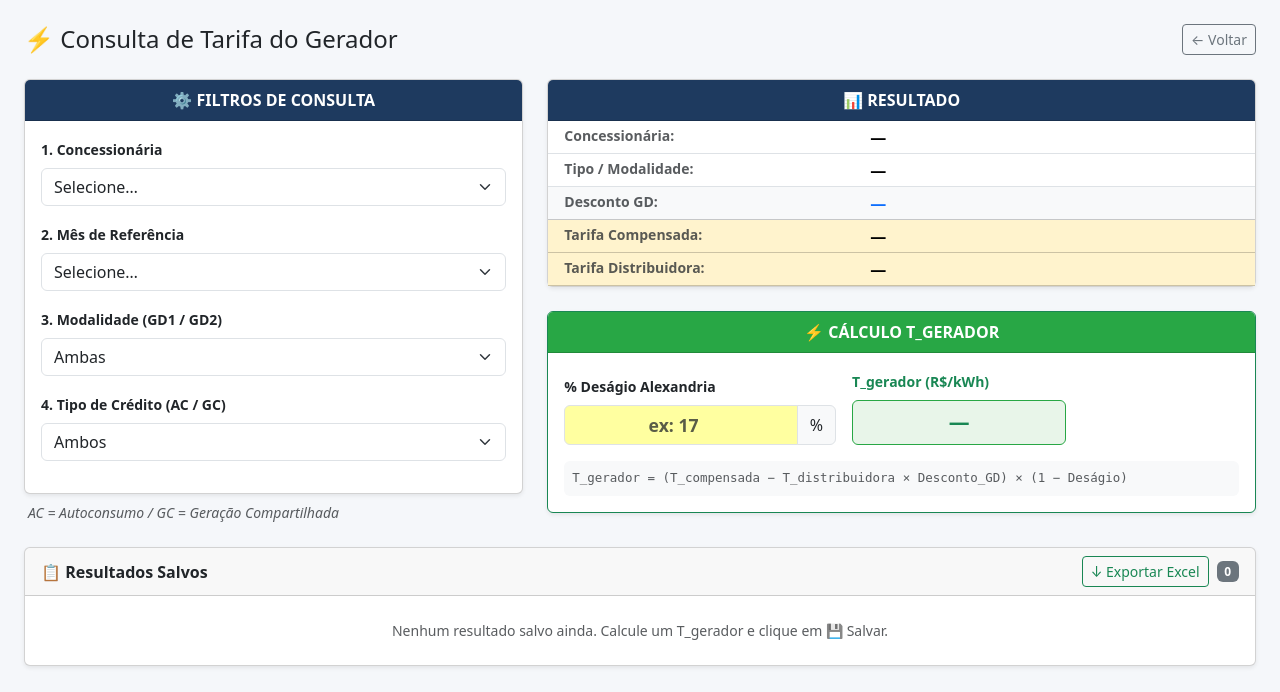
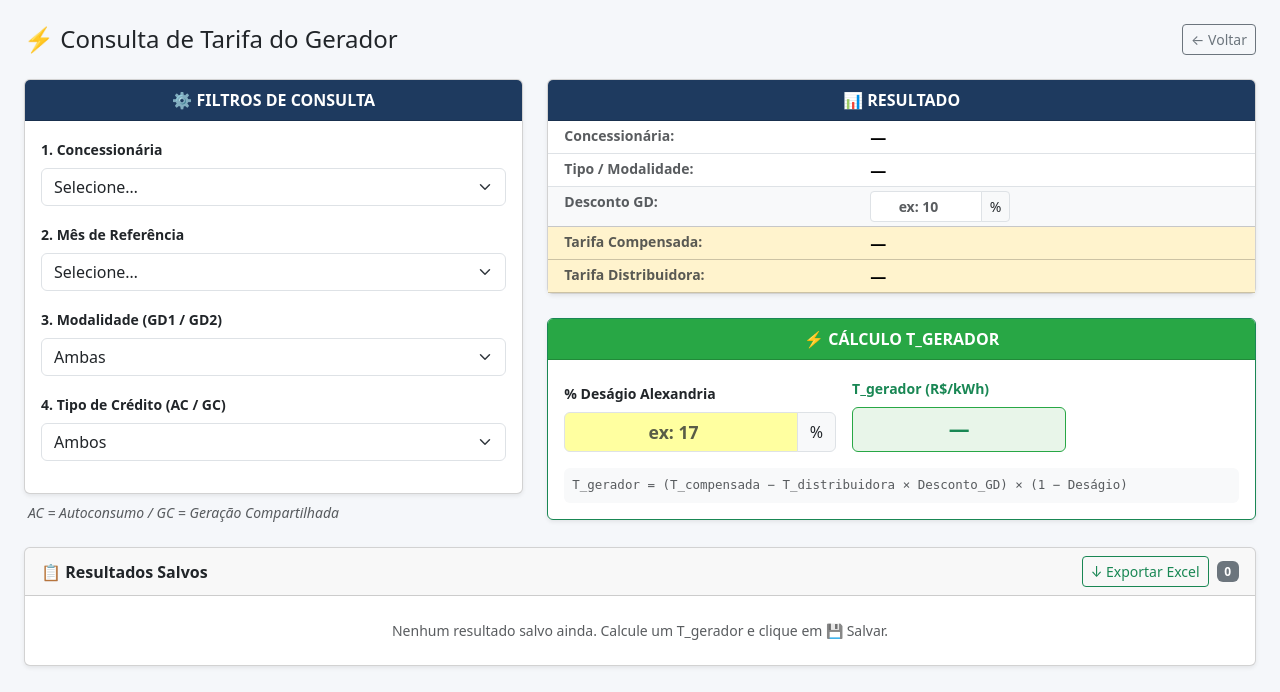
Before and after one commit to Relicetti/alexandria-tarifas, a Flask app: page /tarifa-gerador in a window 1280 px wide. Shown: the part 56-748 px from the top of the page. Run offline with Flask 3, Linux system fonts and the light colour scheme; data that the repository does not hold is empty.

Commit message:
Make Desconto GD editable: pre-fill from DB or allow manual entry
Co-Authored-By: Claude Sonnet 4.6 <noreply@anthropic.com>

```diff
--- a/templates/tarifa_gerador.html
+++ b/templates/tarifa_gerador.html
@@ -78,7 +78,16 @@
             </tr>
             <tr class="table-light">
               <td class="fw-semibold text-muted small ps-3">Desconto GD:</td>
-              <td id="r-desconto" class="fw-bold text-primary">—</td>
+              <td>
+                <div class="input-group input-group-sm" style="width:140px">
+                  <input type="number" id="r-desconto" class="form-control fw-bold text-primary text-center"
+                         min="0" max="100" step="0.01" placeholder="ex: 10"
+                         oninput="calcularTGerador()"
+                         title="Desconto do cliente. Pré-preenchido do banco — edite para sobrescrever.">
+                  <span class="input-group-text">%</span>
+                </div>
+                <div id="r-desconto-origem" class="text-muted" style="font-size:0.7rem"></div>
+              </td>
             </tr>
             <tr class="table-warning">
               <td class="fw-semibold text-muted small ps-3">Tarifa Compensada:</td>
@@ -231,7 +240,17 @@ function mostrarResultado(data, tipo, modal) {
   const fmtTar = v => v != null ? 'R$ ' + v.toFixed(6).replace('.', ',') : '—';
   const modalLabel = modal === 'AC' ? 'Autoconsumo' : modal === 'GC' ? 'Ger. Compartilhada' : 'Todas';
   document.getElementById('r-tipo').textContent     = (tipo || 'GD1+GD2') + ' / ' + modalLabel;
-  document.getElementById('r-desconto').textContent = fmtPct(data.desconto_gd);
+  const descinput = document.getElementById('r-desconto');
+  const descOrig  = document.getElementById('r-desconto-origem');
+  if (data.desconto_gd != null) {
+    descinput.value = (data.desconto_gd * 100).toFixed(2);
+    descOrig.textContent = '↑ do banco';
+    descOrig.style.color = '#198754';
+  } else {
+    descinput.value = '';
+    descOrig.textContent = '⚠ não encontrado — insira manualmente';
+    descOrig.style.color = '#dc3545';
+  }
   document.getElementById('r-tcomp').textContent    = fmtTar(data.tarifa_compensada);
   document.getElementById('r-tdist').textContent    = fmtTar(data.tarifa_distribuidora);
 }
@@ -239,7 +258,8 @@ function mostrarResultado(data, tipo, modal) {
 function mostrarErro(msg) {
   dadosBanco = null;
   document.getElementById('r-tipo').textContent     = '—';
-  document.getElementById('r-desconto').textContent = '—';
+  document.getElementById('r-desconto').value = '';
+  document.getElementById('r-desconto-origem').textContent = '';
   document.getElementById('r-tcomp').innerHTML = '<span class="text-danger small">' + msg + '</span>';
   document.getElementById('r-tdist').innerHTML = '<span class="text-danger small">Não encontrado</span>';
   document.getElementById('r-tger').textContent = '#ERRO!';
@@ -250,9 +270,11 @@ function mostrarErro(msg) {
 
 function resetResultado() {
   dadosBanco = null;
-  ['r-tipo','r-desconto','r-tcomp','r-tdist'].forEach(id => {
+  ['r-tipo','r-tcomp','r-tdist'].forEach(id => {
     document.getElementById(id).textContent = '—';
   });
+  document.getElementById('r-desconto').value = '';
+  document.getElementById('r-desconto-origem').textContent = '';
   document.getElementById('r-tger').textContent = '—';
   document.getElementById('r-tger').style.color = '';
   document.getElementById('formula-expanded').textContent = '';
@@ -271,7 +293,8 @@ function calcTgerador() {
   const desagio = desagioInput / 100;
   const tComp   = dadosBanco.tarifa_compensada;
   const tDist   = dadosBanco.tarifa_distribuidora;
-  const dGD     = dadosBanco.desconto_gd;
+  const descVal = document.getElementById('r-desconto').value;
+  const dGD     = descVal !== '' ? parseFloat(descVal) / 100 : null;
 
   if (tComp == null || tDist == null || dGD == null) {
     document.getElementById('r-tger').textContent = '#ERRO!';
@@ -309,7 +332,7 @@ async function salvarResultado() {
     mes_referencia:       mes + '-01',
     tipo_gd:              tipo,
     modalidade:           modal,
-    desconto_gd:          dadosBanco.desconto_gd,
+    desconto_gd:          parseFloat(document.getElementById('r-desconto').value) / 100 || null,
     tarifa_compensada:    dadosBanco.tarifa_compensada,
     tarifa_distribuidora: dadosBanco.tarifa_distribuidora,
     tarifa_geracao:       dadosBanco.tarifa_geracao,
```
